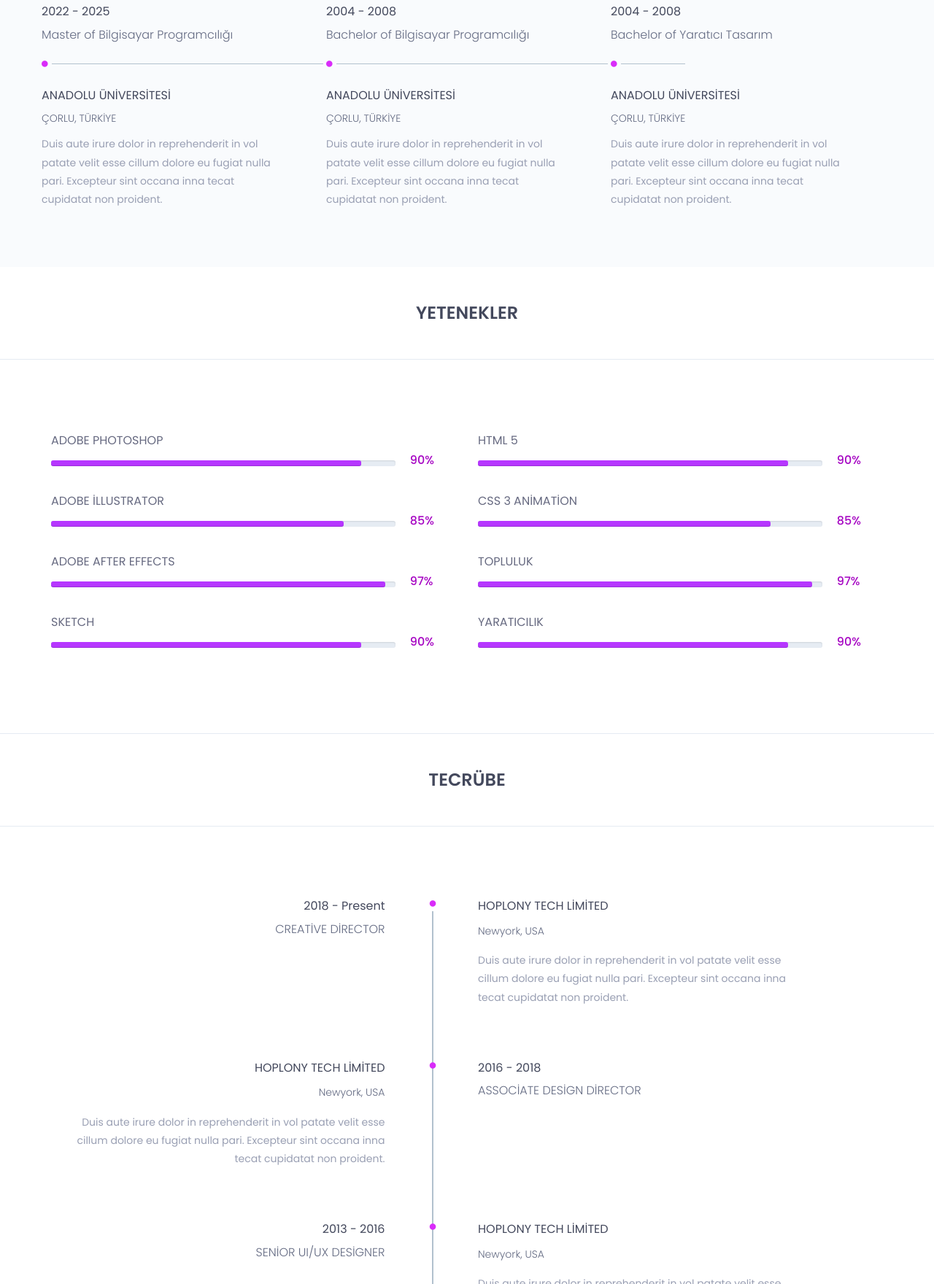
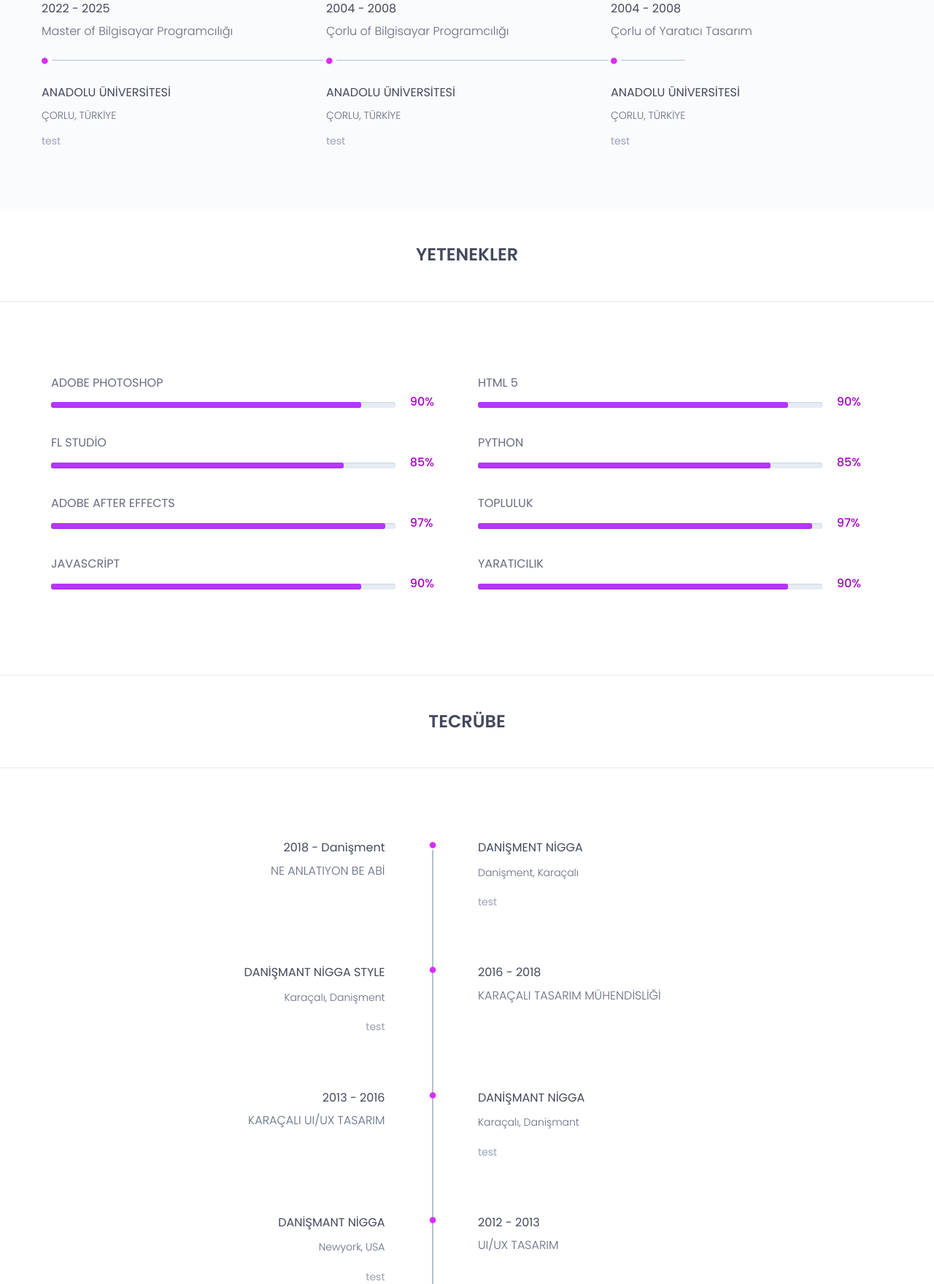
Before and after one commit to Purgewolt/sezaiweb, a plain HTML site: page index.html in a window 1280 px wide. Shown: the part 1890-3650 px from the top of the page at 73% size. Drawn offline with nearby package versions, Linux system fonts and the light colour scheme.

Commit message:
Update index.html

```diff
--- a/index.html
+++ b/index.html
@@ -128,8 +128,7 @@
 									Profesyonel UI/UX Tasarımcısı ve Web geliştiricisiyim.
 								</h3>
 								<p>
-									Duis aute irure dolor in reprehenderit in voluptate velit esse cillum dolore eu fugiat nulla pariatur. Excepteur sint occaecat cupidatat non proident, sunt in culpa qui officia deserunt mollit anim id est laborum. Sed ut perspi unde omnis iste natus error sit voluptatem accusantium doloremque lauda ntium, totam rem aperiam, eaque ipsa quae ab illo inventore veritatis et quasi architecto beatae vitae dicta sunt explicabo. Nemo enim ipsam vo luptatem quia voluptas sit aspernatur aut odit aut fugit,
-								</p>
+test								</p>
 								<div class="row">
 									<div class="col-sm-4">
 										<div class="single-about-add-info">
@@ -223,8 +222,7 @@
 										</h4>
 										<h5>ÇORLU, TÜRKİYE</h5>
 										<p class="description">
-											Duis aute irure dolor in reprehenderit in vol patate velit esse cillum dolore eu fugiat nulla pari. Excepteur sint occana inna tecat cupidatat non proident.
-										</p>
+test										</p>
 									</div><!--/.timeline-content-->
 								</div><!--/.timeline-->
 							</div>
@@ -233,7 +231,7 @@
 							<div class="single-horizontal-timeline">
 								<div class="experience-time">
 									<h2>2004 - 2008</h2>
-									<h3>bachelor <span>of </span> Bilgisayar Programcılığı</h3>
+									<h3>Çorlu <span>of </span> Bilgisayar Programcılığı</h3>
 								</div><!--/.experience-time-->
 								<div class="timeline-horizontal-border">
 									<i class="fa fa-circle" aria-hidden="true"></i>
@@ -246,8 +244,7 @@
 										</h4>
 										<h5>ÇORLU, TÜRKİYE</h5>
 										<p class="description">
-											Duis aute irure dolor in reprehenderit in vol patate velit esse cillum dolore eu fugiat nulla pari. Excepteur sint occana inna tecat cupidatat non proident.
-										</p>
+test 										</p>
 									</div><!--/.timeline-content-->
 								</div><!--/.timeline-->
 							</div>
@@ -256,7 +253,7 @@
 							<div class="single-horizontal-timeline">
 								<div class="experience-time">
 									<h2>2004 - 2008</h2>
-									<h3>bachelor <span>of </span> Yaratıcı Tasarım</h3>
+									<h3>Çorlu <span>of </span> Yaratıcı Tasarım</h3>
 								</div><!--/.experience-time-->
 								<div class="timeline-horizontal-border">
 									<i class="fa fa-circle" aria-hidden="true"></i>
@@ -270,8 +267,7 @@
 										</h4>
 										<h5>ÇORLU, TÜRKİYE</h5>
 										<p class="description">
-											Duis aute irure dolor in reprehenderit in vol patate velit esse cillum dolore eu fugiat nulla pari. Excepteur sint occana inna tecat cupidatat non proident.
-										</p>
+test										</p>
 									</div><!--/.timeline-content-->
 								</div><!--/.timeline-->
 							</div>
@@ -305,7 +301,7 @@
 										</div>
 									</div><!-- /.barWrapper -->
 									<div class="barWrapper">
-										<span class="progressText">adobe illustrator</span>
+										<span class="progressText">FL Studio</span>
 										<div class="single-progress-txt">
 											<div class="progress ">
 											   <div class="progress-bar" role="progressbar" aria-valuenow="85" aria-valuemin="10" aria-valuemax="100" style="">
@@ -327,7 +323,7 @@
 										</div>
 									</div><!-- /.barWrapper -->
 									<div class="barWrapper">
-										<span class="progressText">sketch</span>
+										<span class="progressText">javascript</span>
 										<div class="single-progress-txt">
 											<div class="progress ">
 											   <div class="progress-bar" role="progressbar" aria-valuenow="90" aria-valuemin="10" aria-valuemax="100" style="">
@@ -353,7 +349,7 @@
 										</div>
 									</div><!-- /.barWrapper -->
 									<div class="barWrapper">
-										<span class="progressText">css 3 animation</span>
+										<span class="progressText">python</span>
 										<div class="single-progress-txt">
 											<div class="progress ">
 											   <div class="progress-bar" role="progressbar" aria-valuenow="85" aria-valuemin="10" aria-valuemax="100" style="">
@@ -408,8 +404,8 @@
 										<div class="row">
 											<div class="col-md-5">
 												<div class="experience-time text-right">
-													<h2>2018 - Present</h2>
-													<h3>creative director</h3>
+													<h2>2018 - danişment</h2>
+													<h3>ne anlatıyon be abi</h3>
 												</div><!--/.experience-time-->
 											</div><!--/.col-->
 											<div class="col-md-offset-1 col-md-5">
@@ -417,12 +413,11 @@
 													<div class="timeline-content">
 														<h4 class="title">
 															<span><i class="fa fa-circle" aria-hidden="true"></i></span>
-															hoplony tech limited
+															danişment nigga
 														</h4>
-														<h5>newyork, USA</h5>
+														<h5>danişment, karaçalı</h5>
 														<p class="description">
-															Duis aute irure dolor in reprehenderit in vol patate velit esse cillum dolore eu fugiat nulla pari. Excepteur sint occana inna tecat cupidatat non proident.
-														</p>
+test														</p>
 													</div><!--/.timeline-content-->
 												</div><!--/.timeline-->
 											</div><!--/.col-->
@@ -439,19 +434,18 @@
 														<span><i class="fa fa-circle" aria-hidden="true"></i></span>
 														2016 - 2018
 													</h2>
-													<h3>associate design director</h3>
+													<h3>karaçalı tasarım mühendisliği</h3>
 												</div><!--/.experience-time-->
 											</div><!--/.col-->
 											<div class="col-md-5">
 												<div class="timeline">
 													<div class="timeline-content text-right">
 														<h4 class="title">
-															hoplony tech limited
+															danişmant nigga style
 														</h4>
-														<h5>newyork, USA</h5>
+														<h5>karaçalı, danişment</h5>
 														<p class="description">
-															Duis aute irure dolor in reprehenderit in vol patate velit esse cillum dolore eu fugiat nulla pari. Excepteur sint occana inna tecat cupidatat non proident.
-														</p>
+test														</p>
 													</div><!--/.timeline-content-->
 												</div><!--/.timeline-->
 											</div><!--/.col-->
@@ -461,7 +455,7 @@
 														<span><i class="fa fa-circle" aria-hidden="true"></i></span>
 														2016 - 2018
 													</h2>
-													<h3>associate design director</h3>
+													<h3>karaçalı tasarım mühendisliği</h3>
 												</div><!--/.experience-time-->
 											</div><!--/.col-->
 										</div>
@@ -474,7 +468,7 @@
 											<div class="col-md-5">
 												<div class="experience-time text-right">
 													<h2>2013 - 2016</h2>
-													<h3>senior UI/UX designer</h3>
+													<h3>karaçalı UI/UX tasarım</h3>
 												</div><!--/.experience-time-->
 											</div><!--/.col-->
 											<div class="col-md-offset-1 col-md-5">
@@ -482,12 +476,11 @@
 													<div class="timeline-content">
 														<h4 class="title">
 															<span><i class="fa fa-circle" aria-hidden="true"></i></span>
-															hoplony tech limited
+															danişmant nigga
 														</h4>
-														<h5>newyork, USA</h5>
+														<h5>karaçalı, danişmant</h5>
 														<p class="description">
-															Duis aute irure dolor in reprehenderit in vol patate velit esse cillum dolore eu fugiat nulla pari. Excepteur sint occana inna tecat cupidatat non proident.
-														</p>
+test														</p>
 													</div><!--/.timeline-content-->
 												</div><!--/.timeline-->
 											</div><!--/.col-->
@@ -504,19 +497,18 @@
 														<span><i class="fa fa-circle" aria-hidden="true"></i></span>
 														2012 - 2013
 													</h2>
-													<h3>UI/UX designer</h3>
+													<h3>UI/UX tasarım</h3>
 												</div><!--/.experience-time-->
 											</div><!--/.col-->
 											<div class="col-md-5">
 												<div class="timeline">
 													<div class="timeline-content text-right">
 														<h4 class="title">
-															hoplony tech limited
+															danişmant nigga
 														</h4>
 														<h5>newyork, USA</h5>
 														<p class="description">
-															Duis aute irure dolor in reprehenderit in vol patate velit esse cillum dolore eu fugiat nulla pari. Excepteur sint occana inna tecat cupidatat non proident.
-														</p>
+test														</p>
 													</div><!--/.timeline-content-->
 												</div><!--/.timeline-->
 											</div><!--/.col-->
@@ -526,7 +518,7 @@
 														<span><i class="fa fa-circle" aria-hidden="true"></i></span>
 														2012 - 2013
 													</h2>
-													<h3>UI/UX designer</h3>
+													<h3>UI/UX tasarım</h3>
 												</div><!--/.experience-time-->
 											</div><!--/.col-->
 										</div>
@@ -539,7 +531,7 @@
 											<div class="col-md-5">
 												<div class="experience-time text-right">
 													<h2>2010 - 2012</h2>
-													<h3>frontend developer</h3>
+													<h3>ön geliştirici</h3>
 												</div><!--/.experience-time-->
 											</div><!--/.col-->
 											<div class="col-md-offset-1 col-md-5">
@@ -547,12 +539,11 @@
 													<div class="timeline-content">
 														<h4 class="title">
 															<span><i class="fa fa-circle" aria-hidden="true"></i></span>
-															hoplony tech limited
+															danişmant nigga
 														</h4>
-														<h5>newyork, USA</h5>
+														<h5>karaçalı, danişmant</h5>
 														<p class="description">
-															Duis aute irure dolor in reprehenderit in vol patate velit esse cillum dolore eu fugiat nulla pari. Excepteur sint occana inna tecat cupidatat non proident.
-														</p>
+test														</p>
 													</div><!--/.timeline-content-->
 												</div><!--/.timeline-->
 											</div><!--/.col-->
@@ -572,7 +563,7 @@
 		<section id="profiles" class="profiles">
 			<div class="profiles-details">
 				<div class="section-heading text-center">
-					<h2>profiles</h2>
+					<h2>profil</h2>
 				</div>
 				<div class="container">
 					<div class="profiles-content">
@@ -581,12 +572,12 @@
 								<div class="single-profile">
 									<div class="profile-txt">
 										<a href=""><i class="flaticon-themeforest"></i></a>
-										<div class="profile-icon-name">themeforest</div>
+										<div class="profile-icon-name">tema</div>
 									</div>
 									<div class="single-profile-overlay">
 										<div class="profile-txt">
 											<a href=""><i class="flaticon-themeforest"></i></a>
-											<div class="profile-icon-name">themeforest</div>
+											<div class="profile-icon-name">tema</div>
 										</div>
 									</div>
 								</div>
@@ -595,12 +586,12 @@
 								<div class="single-profile">
 									<div class="profile-txt">
 										<a href=""><i class="flaticon-dribbble"></i></a>
-										<div class="profile-icon-name">dribbble</div>
+										<div class="profile-icon-name">bu nedir</div>
 									</div>
 									<div class="single-profile-overlay">
 										<div class="profile-txt">
 											<a href=""><i class="flaticon-dribbble"></i></a>
-											<div class="profile-icon-name">dribbble</div>
+											<div class="profile-icon-name">bu nedir</div>
 										</div>
 									</div>
 								</div>
@@ -609,12 +600,12 @@
 								<div class="single-profile">
 									<div class="profile-txt">
 										<a href=""><i class="flaticon-behance-logo"></i></a>
-										<div class="profile-icon-name">behance</div>
+										<div class="profile-icon-name">karaçalı</div>
 									</div>
 									<div class="single-profile-overlay">
 										<div class="profile-txt">
 											<a href=""><i class="flaticon-behance-logo"></i></a>
-											<div class="profile-icon-name">behance</div>
+											<div class="profile-icon-name">karaçalı</div>
 										</div>
 									</div>
 								</div>
@@ -716,7 +707,7 @@
 										<img src="assets/images/portfolio/p1.jpg" alt="portfolio image"/>
 										<div class="isotope-overlay">
 											<a href="#">
-												ui/ux design
+												ui/ux tasarım
 											</a>
 										</div><!-- /.isotope-overlay -->
 									</div><!-- /.item -->
@@ -724,7 +715,7 @@
 										<img src="assets/images/portfolio/p2.jpg" alt="portfolio image"/>
 										<div class="isotope-overlay">
 											<a href="#">
-												ui/ux design
+												ui/ux tasarım
 											</a>
 										</div><!-- /.isotope-overlay -->
 									</div><!-- /.item -->
@@ -735,7 +726,7 @@
 										<img src="assets/images/portfolio/p3.jpg" alt="portfolio image"/>
 										<div class="isotope-overlay">
 											<a href="#">
-												web design
+												web tasarım
 											</a>
 										</div><!-- /.isotope-overlay -->
 									</div><!-- /.item -->
@@ -746,7 +737,7 @@
 										<img src="assets/images/portfolio/p4.jpg" alt="portfolio image"/>
 										<div class="isotope-overlay">
 											<a href="#">
-												web development
+												web geliştirici
 											</a>
 										</div><!-- /.isotope-overlay -->
 									</div><!-- /.item -->
@@ -754,7 +745,7 @@
 										<img src="assets/images/portfolio/p5.jpg" alt="portfolio image"/>
 										<div class="isotope-overlay">
 											<a href="#">
-												web development
+												web geliştirici
 											</a>
 										</div><!-- /.isotope-overlay -->
 									</div><!-- /.item -->
@@ -914,7 +905,7 @@
 			<div class="container">
 				<div class="hm-footer-copyright text-center">
 					<p>
-						&copy; copyright yourname. design and developed by <a href="https://www.themesine.com/">themesine</a>
+						&copy; telif hakkı sezaikaymak tasarım ve geliştirici tarafı <a href="https://www.themesine.com/">themesine</a>
 					</p><!--/p-->
 				</div><!--/.text-center-->
 			</div><!--/.container-->
```
